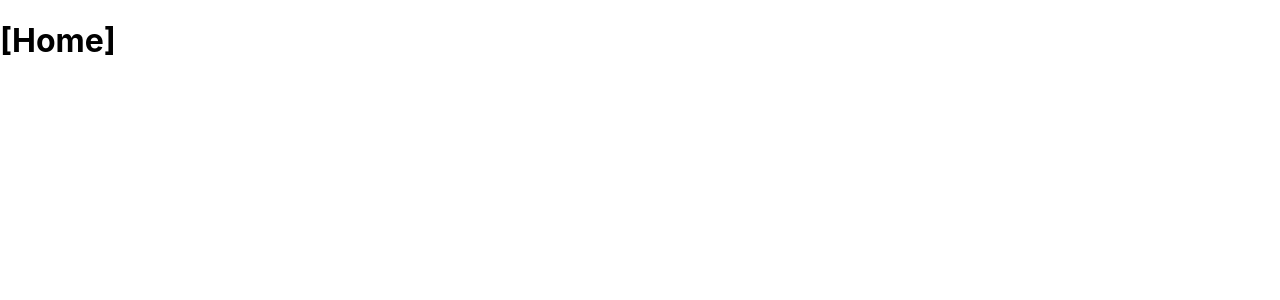
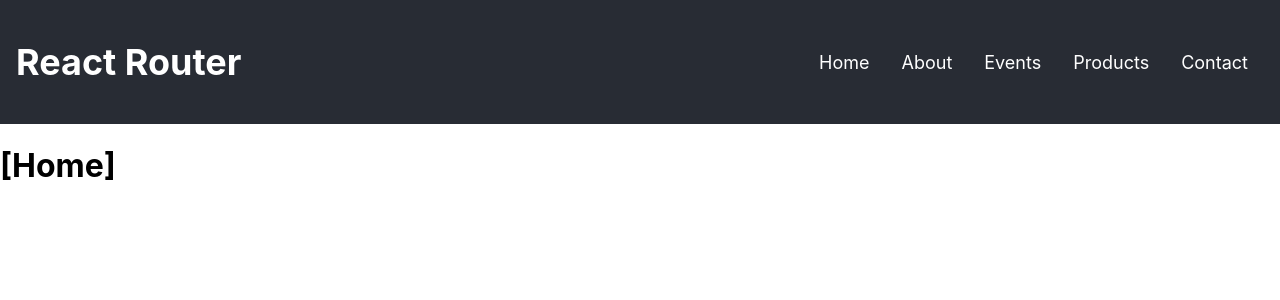
Before and after one commit to mikaeileghbal/react-router-start, a React (Create React App) app: page / in a window 1280 px wide. Shown: the top 300 px of the page. Built offline with nearby package versions, Linux system fonts and the light colour scheme.

Commit message:
add top navigation

```diff
--- a/src/App.css
+++ b/src/App.css
@@ -15,13 +15,12 @@
 
 .App-header {
   background-color: #282c34;
-  min-height: 100vh;
   display: flex;
-  flex-direction: column;
   align-items: center;
   justify-content: center;
-  font-size: calc(10px + 2vmin);
+  font-size: calc(10px + 1vmin);
   color: white;
+  padding: 16px 16px;
 }
 
 .App-link {
@@ -36,3 +35,18 @@
     transform: rotate(360deg);
   }
 }
+
+nav ul li {
+  display: inline-block;
+  margin: 0 16px;
+}
+
+nav {
+  margin-left: auto;
+}
+
+nav a {
+  color: white;
+  text-decoration: none;
+  text-transform: capitalize;
+}
--- a/src/App.js
+++ b/src/App.js
@@ -1,5 +1,5 @@
 import "./App.css";
-import { Routes, Route, Redirect } from "react-router-dom";
+import { Routes, Route, Link } from "react-router-dom";
 import {
   About,
   Contact,
@@ -7,6 +7,7 @@
   History,
   Home,
   Location,
+  Messgae,
   NotFound404,
   Products,
   Services,
@@ -14,6 +15,11 @@
 
 function App() {
   return (
+    <div>
+      <header className="App-header">
+        <h1>React Router</h1>
+        <TopNavigator />
+      </header>
       <Routes>
         <Route path="/" element={<Home />} />
         <Route path="/about" element={<About />}>
@@ -21,12 +27,38 @@
           <Route path="history" element={<History />} />
           <Route path="location" element={<Location />} />
         </Route>
+        <Route path="about/message" element={<Messgae />} />
         <Route path="/events" element={<Events />} />
         <Route path="/products" element={<Products />} />
         <Route path="/contact" element={<Contact />} />
         <Route path="*" element={<NotFound404 />} />
       </Routes>
+    </div>
   );
 }
 
 export default App;
+
+function TopNavigator() {
+  return (
+    <nav>
+      <ul>
+        <li>
+          <Link to="/">home</Link>
+        </li>
+        <li>
+          <Link to="/about">about</Link>
+        </li>
+        <li>
+          <Link to="/events">events</Link>
+        </li>
+        <li>
+          <Link to="/products">products</Link>
+        </li>
+        <li>
+          <Link to="/contact">contact</Link>
+        </li>
+      </ul>
+    </nav>
+  );
+}
--- a/src/pages.js
+++ b/src/pages.js
@@ -100,3 +100,20 @@
     </section>
   );
 }
+
+export function Messgae() {
+  return (
+    <section>
+      <h2>Send Message</h2>
+      <p>
+        Lorem ipsum dolor sit amet, consectetur adipiscing elit. Integer nec
+        odio. Praesent libero. Sed cursus ante dapibus diam. Sed nisi. Nulla
+        quis sem at nibh elementum imperdiet. Duis sagittis ipsum. Praesent
+        mauris. Fusce nec tellus sed augue semper porta. Mauris massa.
+        Vestibulum lacinia arcu eget nulla. Class aptent taciti sociosqu ad
+        litora torquent per conubia nostra, per inceptos himenaeos. Curabitur
+        sodales ligula in libero.
+      </p>
+    </section>
+  );
+}
```
Lines whose indentation alone changed are shown as unchanged.
